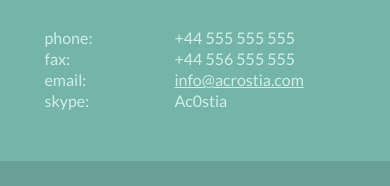
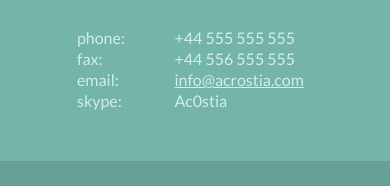
Before and after one commit to kamrulhaider/acrostia, a plain HTML site: page index.html in a window 390 px wide. Shown: the part 6832-7018 px from the top of the page. Drawn offline with Linux system fonts and the light colour scheme; a script that the page names is missing.

Commit message:
Update index.html

```diff
--- a/index.html
+++ b/index.html
@@ -430,7 +430,7 @@
               </address>
               <div class="phone">
                 <div class="row">
-                  <div class="col-lg-4 col-sm-5 offset-sm-0 offset-1 col-4 text-start">
+                  <div class="col-lg-4 col-sm-5 offset-sm-0 offset-2 col-3 text-start">
                     <p>phone:</p>
                     <p>fax:</p>
                     <p>email:</p>
```
